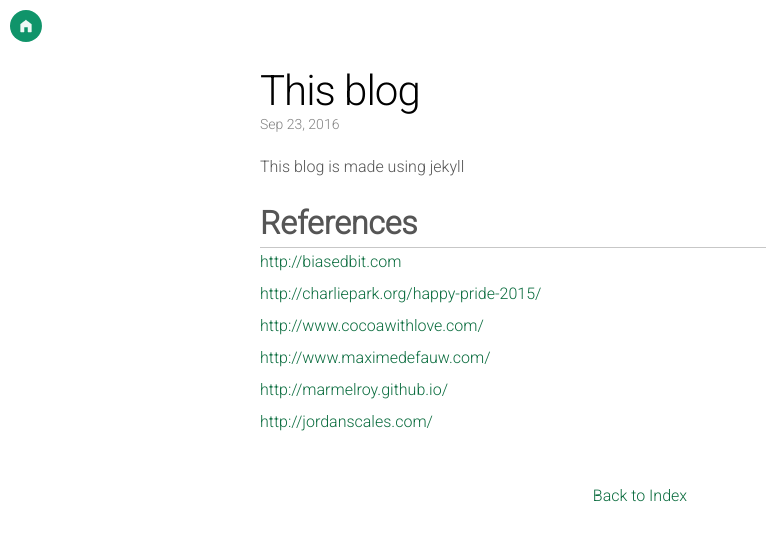
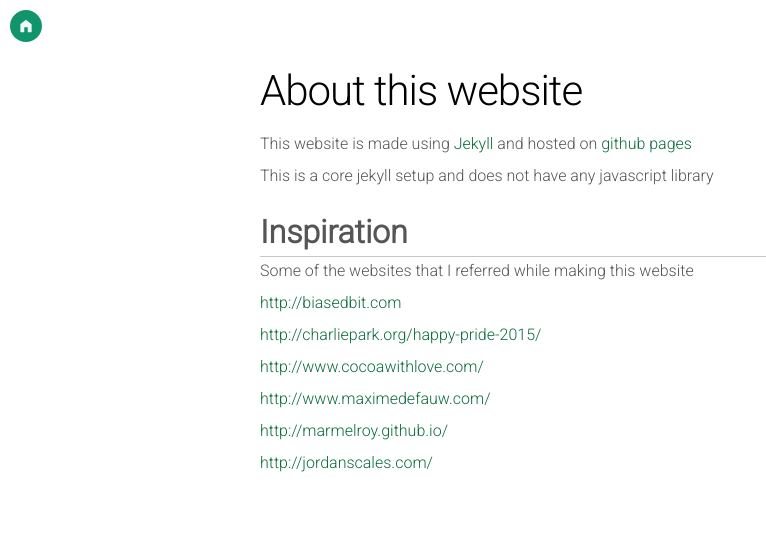
Before and after one commit to naweel1496/Naweel-Anwer-Developer-Portfolio, a Jekyll site: the page built from about-web.md, in a window 1280 px wide. Shown: the top 541 px of the page, without its empty margins (0-766 px from the left). Built offline with Jekyll 4.4.1, drawn with Linux system fonts in a browser that asks for light colours.

Commit message:
Added about web

```diff
--- a/_posts/2016-09-23-thisblog.markdown
+++ b/about-web.md
@@ -1,12 +1,15 @@
 ---
-layout: post
-title: This blog
+layout: page
+title: About this website
+permalink: /about-web/
 ---
 
-This blog is made using jekyll
+This website is made using [Jekyll][1] and hosted on [github pages][2]
 
+This is a core jekyll setup and does not have any javascript library
 
-## References
+## Inspiration
+Some of the websites that I referred while making this website
 
 [http://biasedbit.com](http://biasedbit.com)
 
```
Also changed, not shown: other parts of about-web.md (+4 -0 lines).
